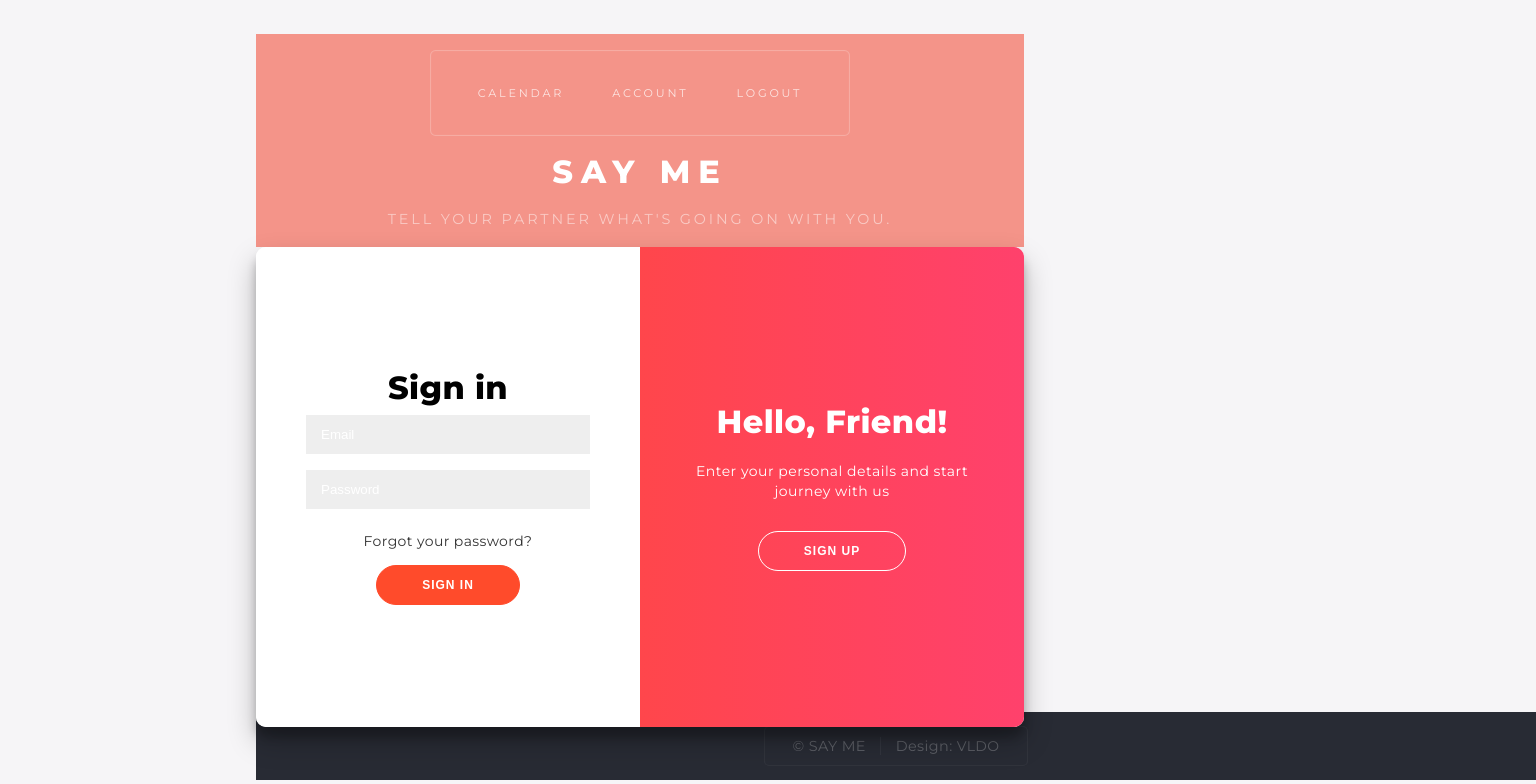
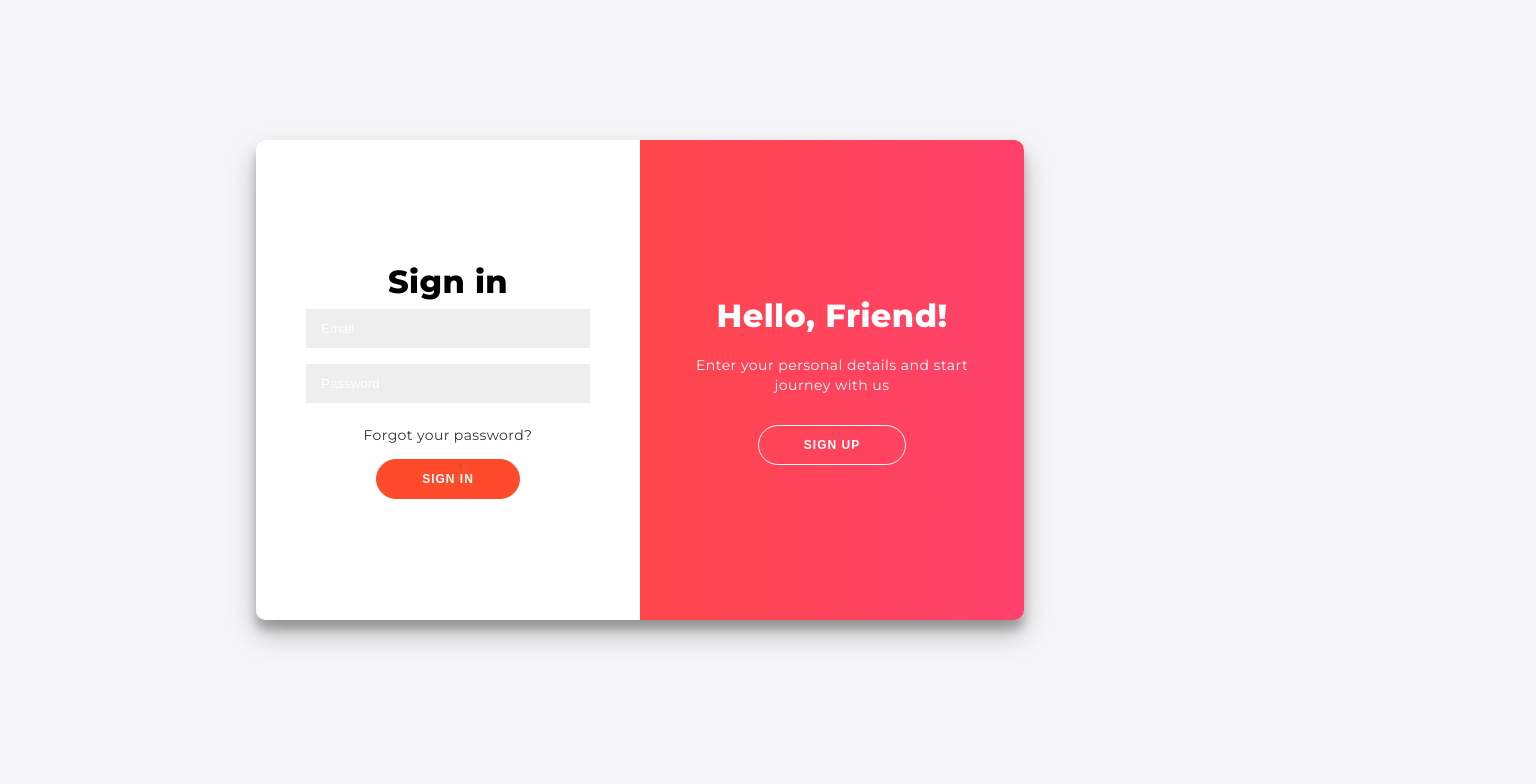
Before and after one commit to daneelzam/say-me, a React (Create React App) app in the folder client/: page /login in a window 1280 px wide. Shown: the top 784 px of the page, 1536 px wide, since content can reach past the window. Built offline with nearby package versions, Linux system fonts and the light colour scheme.

Commit message:
login style

```diff
--- a/client/src/App.js
+++ b/client/src/App.js
@@ -1,6 +1,6 @@
 import React from 'react';
 import {
-  BrowserRouter as Router, Switch, Route, Link
+  BrowserRouter as Router, Switch, Route
 } from 'react-router-dom';
 import Login from './components/Account/Login/Login';
 import Footer from './components/Footer/Footer';
@@ -11,39 +11,20 @@ import Account from './components/Account/Account/Account';
 import Calendar from './components/Calendar/Calendar';
 
 function App() {
-  const isAuth = true;
+  const isAuth = false;
   const Logout = () => <div children="logout"/>;
-  const renderHeader = () => {
-    if (isAuth) {
-      return <Header/>;
-    }
-    return (
-        <nav>
-          <ul>
-            {/* <li> */}
-            {/*  <Link to="/">Home</Link> */}
-            {/* </li> */}
-            <li>
-              <Link to="/login">Login</Link>
-            </li>
-            {/* <li>
-              <Link to="/signup">SignUp</Link>
-            </li> */}
-          </ul>
-        </nav>
-    );
-  };
+
   return (
       <Router>
         <div>
-          {renderHeader()}
-          {isAuth && <Footer/>}
+          {isAuth && <Header/>}
           <Switch>
-              <Route path="/login"><Login/></Route>
+            <Route path="/login"><Login/></Route>
             <ProtectedRouter Component={Account} path="/account"/>
             <ProtectedRouter Component={Calendar} path="/" />
             <ProtectedRouter Component={Logout} path="auth/logout"/>
           </Switch>
+          {isAuth && <Footer/>}
         </div>
       </Router>
   );
```
Also changed, not shown: client/src/components/Account/Login/Login.css (line endings or trailing spaces).
